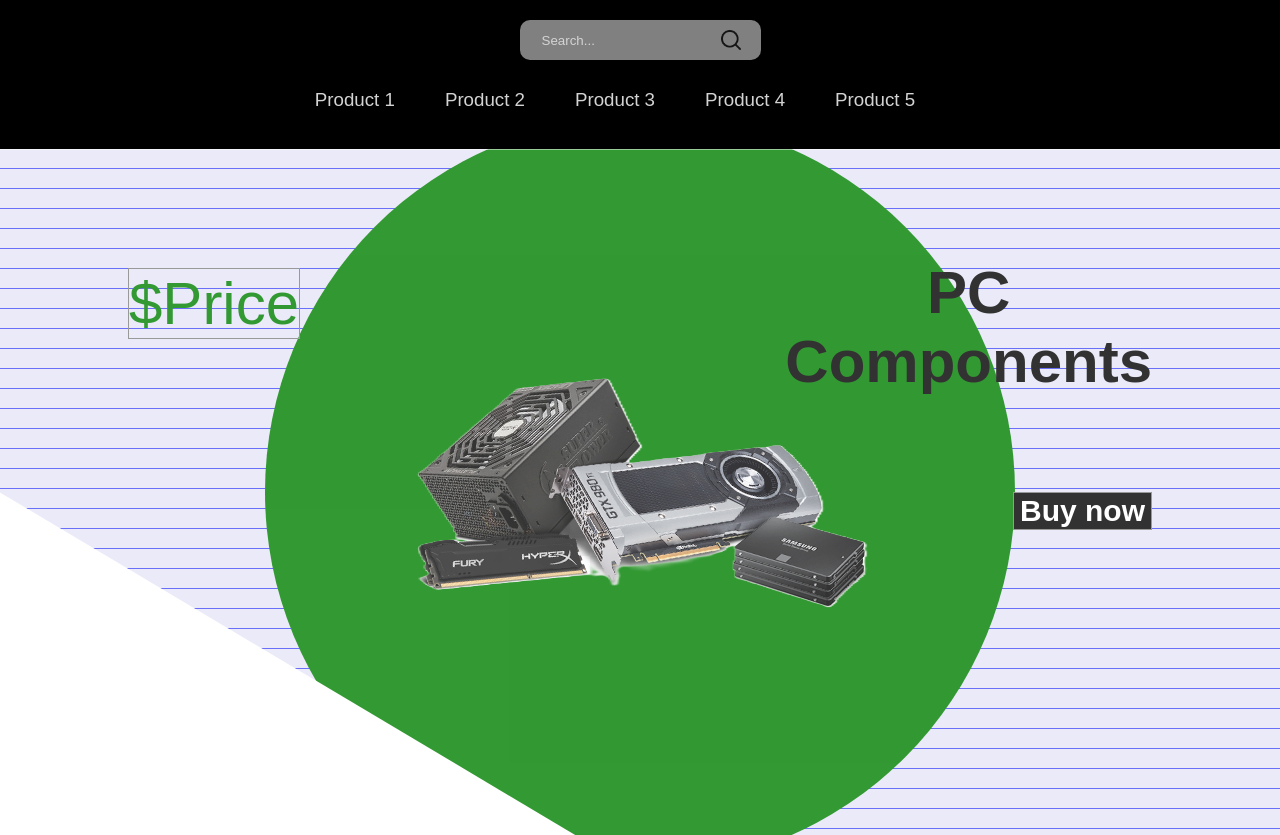
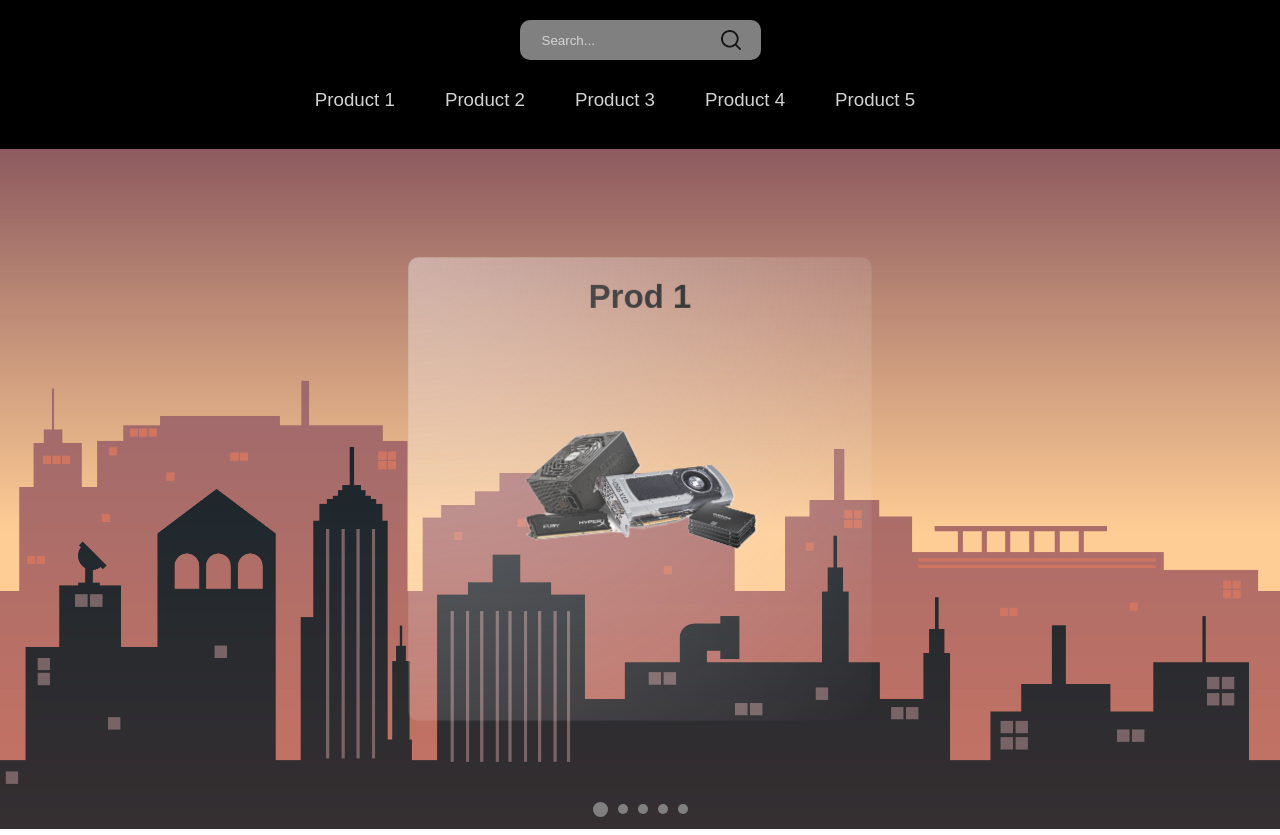
Before and after one commit to PBustamante65/JerryList, a SvelteKit app in the folder JerryList/: page / in a window 1280 px wide. Built offline with nearby package versions, Linux system fonts and the light colour scheme.

Commit message:
Basic layout

```diff
--- a/JerryList/package.json
+++ b/JerryList/package.json
@@ -19,8 +19,10 @@
 		"@sveltejs/vite-plugin-svelte": "^5.0.0",
 		"prettier": "^3.4.2",
 		"prettier-plugin-svelte": "^3.3.3",
+		"sass": "^1.89.1",
 		"svelte": "^5.0.0",
 		"svelte-check": "^4.0.0",
+		"svelte-preprocess": "^6.0.3",
 		"typescript": "^5.0.0",
 		"vite": "^6.2.6"
 	}
--- a/JerryList/src/routes/+page.svelte
+++ b/JerryList/src/routes/+page.svelte
@@ -1,5 +1,8 @@
 <script>
 	import Index from './index.svelte';
+	import BoxIndex from './BoxIndex.svelte';
 </script>
 
-<Index />
+<!-- <Index /> -->
+
+<BoxIndex />
--- /dev/null
+++ b/JerryList/src/routes/BoxIndex.svelte
@@ -0,0 +1,73 @@
+<script>
+	import { currentIndex } from './slideractions';
+	import CardSlide from './CardSlide.svelte';
+</script>
+
+<nav>
+	<div class="navTop">
+		<div class="navItem">
+			<div class="search">
+				<input type="text" placeholder="Search..." class="searchInput" />
+				<img src="/searchicon.png" width="20" height="20" alt="" class="searchIcon" />
+			</div>
+		</div>
+	</div>
+	<div class="navBottom">
+		{#each Array(5) as _, i}
+			<h3 class="menuItem" onclick={() => ($currentIndex = i)}>Product {i + 1}</h3>
+		{/each}
+	</div>
+</nav>
+
+<CardSlide />
+
+<style>
+	:global(body) {
+		font-family: sans-serif;
+		padding: 0;
+		margin: 0;
+	}
+
+	nav {
+		background-color: black;
+		color: white;
+		padding: 20px 50px;
+	}
+
+	.navTop {
+		display: flex;
+		align-items: center;
+		justify-content: center;
+	}
+
+	.search {
+		display: flex;
+		align-items: center;
+		background-color: grey;
+		padding: 10px 20px;
+		border-radius: 10px;
+	}
+
+	.searchInput {
+		border: none;
+		background-color: transparent;
+	}
+
+	.searchInput::placeholder {
+		color: lightgrey;
+	}
+
+	.navBottom {
+		display: flex;
+		align-items: center;
+		justify-content: center;
+		margin-top: 10px;
+	}
+
+	.menuItem {
+		margin-right: 50px;
+		cursor: pointer;
+		color: lightgrey;
+		font-weight: 400;
+	}
+</style>
--- /dev/null
+++ b/JerryList/src/routes/CardSlide.svelte
@@ -0,0 +1,208 @@
+<script>
+	import { onMount } from 'svelte';
+	import { currentIndex } from './slideractions';
+
+	let mouse = { X: 0, Y: 0, CX: 0, CY: 0 };
+	let block = { X: 0, Y: 0, CX: 0, CY: 0 };
+
+	// let imags = [
+	// 	'https://images.pexels.com/photos/4245826/pexels-photo-4245826.jpeg?auto=compress&cs=tinysrgb&dpr=2&h=650&w=940',
+	// 	'https://images.pexels.com/photos/39811/pexels-photo-39811.jpeg?w=940&h=650&auto=compress&cs=tinysrgb',
+	// 	'https://images.pexels.com/photos/210546/pexels-photo-210546.jpeg?w=940&h=650&auto=compress&cs=tinysrgb',
+	// 	'https://images.pexels.com/photos/3244513/pexels-photo-3244513.jpeg?auto=compress&cs=tinysrgb&dpr=2&h=650&w=940'
+	// ];
+
+	let imags = ['/Prod1.png', '/Prod2.png', '/Prod3.png', '/Prod4.png', '/Prod5.png'];
+	let back = ['/wallback.jpg'];
+	let ProdTitles = ['Prod 1', 'Prod 2', 'Prod 3', 'Prod 4', 'Prod 5'];
+
+	let sliderEl;
+
+	function handleMouseMove(event) {
+		const rect = sliderEl.getBoundingClientRect();
+		mouse.X = event.clientX - rect.left - sliderEl.offsetWidth / 2;
+		mouse.Y = event.clientY - rect.top - sliderEl.offsetHeight / 2;
+	}
+
+	function handleMouseLeave() {
+		mouse.X = mouse.CX;
+		mouse.Y = mouse.CY;
+	}
+
+	function selectSlide(i) {
+		currentIndex.set(i);
+	}
+
+	let interval;
+
+	onMount(() => {
+		interval = setInterval(() => {
+			block.CY += (mouse.Y - block.CY) / 12;
+			block.CX += (mouse.X - block.CX) / 12;
+		}, 20);
+
+		return () => clearInterval(interval);
+	});
+</script>
+
+<div class="slider">
+	{#each imags as img, i}
+		<div
+			class="item {i === $currentIndex ? 'active' : ''}"
+			id={`slide-${i}`}
+			style="background-image: url({back});"
+		>
+			<div
+				bind:this={sliderEl}
+				class="block"
+				on:mousemove={handleMouseMove}
+				on:mouseleave={handleMouseLeave}
+				role="presentation"
+				style={`background-image: url(${img}); transform: scale(1.03) translate(${block.CX * 0.05}px, ${block.CY * 0.05}px) rotateX(${block.CY * 0.05}deg) rotateY(${block.CX * 0.05}deg);`}
+			>
+				<h1 class="ProdTitle">{ProdTitles[i]}</h1>
+				<div
+					class="circleLight"
+					style={`background: radial-gradient(circle at ${mouse.X}px ${mouse.Y}px, rgba(255,255,255,0.4), transparent)`}
+				></div>
+			</div>
+		</div>
+	{/each}
+
+	<div class="navigations">
+		<ul class="dots" role="tablist">
+			{#each imags as _, i}
+				<li role="presentation">
+					<button
+						role="tab"
+						aria-label={`Go to slide ${i + 1}`}
+						aria-selected={i === $currentIndex}
+						class:active={i === $currentIndex}
+						on:click={() => selectSlide(i)}
+					></button>
+				</li>
+			{/each}
+		</ul>
+	</div>
+</div>
+
+<style lang="scss">
+	.slider {
+		width: auto;
+		height: 85vh;
+		position: relative;
+
+		.item {
+			position: absolute;
+			top: 0;
+			background-size: cover;
+			left: 0;
+			width: 100%;
+			height: 100%;
+			opacity: 0;
+			visibility: hidden;
+			transition: 0.5s;
+			display: flex;
+			align-items: center;
+			justify-content: center;
+			padding: 50px 20px;
+			box-sizing: border-box;
+
+			&.active {
+				opacity: 1;
+				visibility: visible;
+			}
+		}
+
+		.block {
+			width: 100%;
+			height: 100%;
+			max-width: 450px;
+			max-height: 450px;
+			padding: 20px;
+			border-radius: 10px;
+			transform: scale(1.03);
+			box-sizing: border-box;
+			background-size: contain;
+			background-repeat: no-repeat;
+			background-position: center;
+			position: relative;
+			transition:
+				box-shadow 0.5s,
+				transform 0.2s ease-out;
+			transform-style: preserve-3d;
+			will-change: transform;
+
+			.ProdTitle {
+				justify-content: center;
+				align-items: center;
+				display: flex;
+				margin: auto;
+				font-weight: 600;
+				margin-bottom: 0;
+			}
+
+			&:hover {
+				box-shadow: 0px 0px 70px #111;
+			}
+
+			.circleLight {
+				position: absolute;
+				top: 0;
+				left: 0;
+				width: 100%;
+				height: 100%;
+				border-radius: 10px;
+				pointer-events: none;
+				transition: opacity 0.5s;
+			}
+		}
+
+		.navigations {
+			position: absolute;
+			bottom: 0;
+			width: 100%;
+
+			.dots {
+				height: 20px;
+				padding: 10px 0;
+				text-align: center;
+				list-style: none;
+				margin: 0;
+
+				li {
+					display: inline-block;
+					vertical-align: middle;
+					margin: 0 5px;
+
+					button {
+						width: 10px;
+						height: 10px;
+						cursor: pointer;
+						transition: all 0.3s;
+						background: grey;
+						border: none;
+						border-radius: 50%;
+						padding: 0;
+						display: block;
+						text-indent: -9999px;
+						overflow: hidden;
+
+						&:hover {
+							filter: blur(2px);
+						}
+
+						&.active {
+							width: 15px;
+							height: 15px;
+
+							&:hover {
+								filter: blur(0);
+							}
+						}
+					}
+				}
+			}
+		}
+	}
+</style>
--- /dev/null
+++ b/JerryList/src/routes/parallax.svelte
@@ -0,0 +1,56 @@
+<script>
+	import { onMount } from 'svelte';
+
+	let bg;
+
+	onMount(() => {
+		const windowWidth = window.innerWidth / 5;
+		const windowHeight = window.innerHeight / 5;
+
+		const handleMouseMove = (e) => {
+			const mouseX = e.clientX / windowWidth;
+			const mouseY = e.clientY / windowHeight;
+			bg.style.transform = `translate3d(-${mouseX}%, -${mouseY}%, 0)`;
+		};
+
+		bg.addEventListener('mousemove', handleMouseMove);
+
+		return () => {
+			bg.removeEventListener('mousemove', handleMouseMove);
+		};
+	});
+</script>
+
+<h1>Hover me</h1>
+<div bind:this={bg} class="background-image"></div>
+
+<style>
+	@import url(https://fonts.googleapis.com/css?family=Lobster+Two:400,400italic);
+
+	.background-image {
+		width: 110%;
+		height: 110%;
+		left: 0;
+		top: 0;
+		position: absolute;
+		background: url('https://images.unsplash.com/photo-1452723312111-3a7d0db0e024?crop=entropy&dpr=2&fit=crop&fm=jpg&h=1500&ixjsv=2.1.0&ixlib=rb-0.3.5&q=50&w=2900.jpg')
+			no-repeat left center / cover;
+		overflow: hidden;
+	}
+
+	h1 {
+		margin: 0;
+		padding: 0;
+		pointer-events: none;
+		white-space: nowrap;
+		font-family: 'Lobster Two', cursive;
+		font-style: italic;
+		z-index: 9;
+		font-size: 100px;
+		color: white;
+		position: absolute;
+		top: 50%;
+		left: 50%;
+		transform: translate3d(-50%, -50%, 0);
+	}
+</style>
--- a/JerryList/svelte.config.js
+++ b/JerryList/svelte.config.js
@@ -1,13 +1,27 @@
+// import adapter from '@sveltejs/adapter-auto';
+// import preprocessor from 'svelte-preprocess';
+//
+// /** @type {import('@sveltejs/kit').Config} */
+// const config = {
+// 	preprocess: preprocessor(),
+// 	kit: {
+// 		// adapter-auto only supports some environments, see https://svelte.dev/docs/kit/adapter-auto for a list.
+// 		// If your environment is not supported, or you settled on a specific environment, switch out the adapter.
+// 		// See https://svelte.dev/docs/kit/adapters for more information about adapters.
+// 		adapter: adapter()
+// 	}
+// };
+//
+// export default config;
+//
+//// svelte.config.js
 import adapter from '@sveltejs/adapter-auto';
-
+import preprocessor from 'svelte-preprocess';
 /** @type {import('@sveltejs/kit').Config} */
 const config = {
+	preprocess: preprocessor(),
 	kit: {
-		// adapter-auto only supports some environments, see https://svelte.dev/docs/kit/adapter-auto for a list.
-		// If your environment is not supported, or you settled on a specific environment, switch out the adapter.
-		// See https://svelte.dev/docs/kit/adapters for more information about adapters.
 		adapter: adapter()
 	}
 };
-
 export default config;
```
Also changed, not shown: JerryList/static/wallback.jpg, 1 other file (tests, documents, lock files or other folders).
